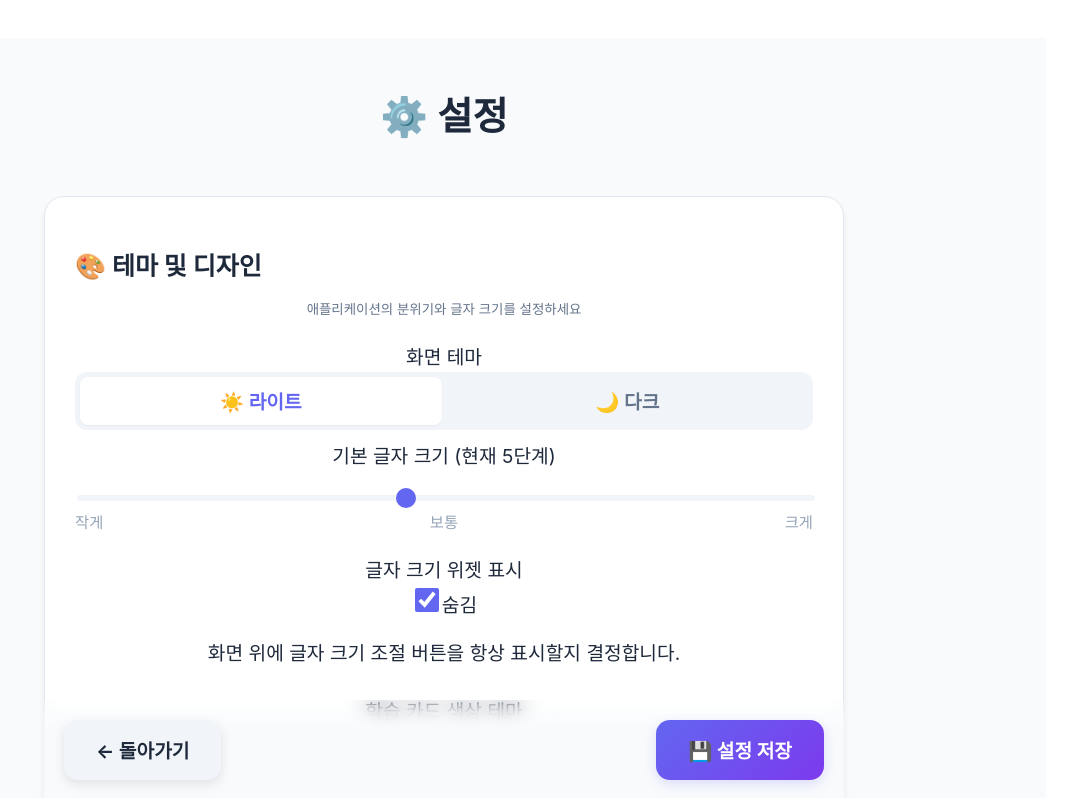
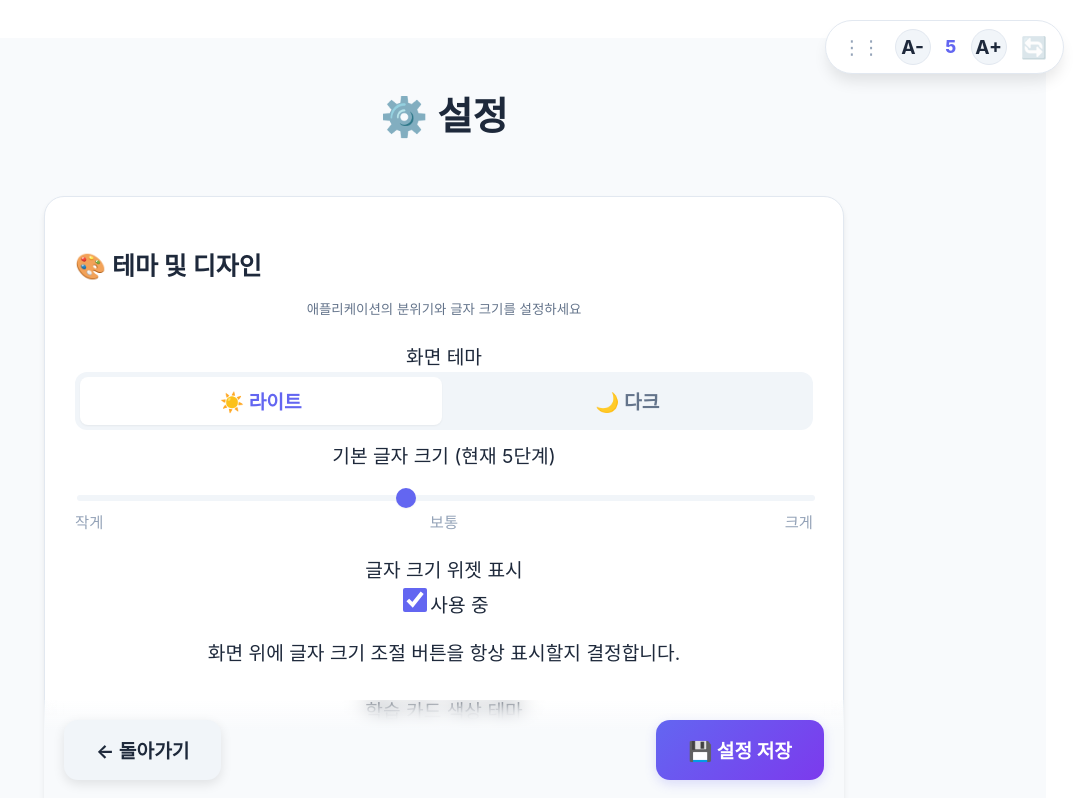
Before and after one commit to jennnieHong/learning_mate, a React (Vite) app in the folder frontend/: page /settings in a window 1280 px wide. Shown: the top 798 px of the page, without its empty margins (196-1280 px from the left). Built offline with nearby package versions, Linux system fonts and the light colour scheme.

Commit message:
fontWidget bug

```diff
--- a/frontend/src/components/Common/FontScaleWidget.jsx
+++ b/frontend/src/components/Common/FontScaleWidget.jsx
@@ -20,13 +20,17 @@ export const FontScaleWidget = () => {
   const [position, setPosition] = useState(settings.fontScaleWidgetPos || { top: 20, right: 20 });
   const dragStartPos = useRef({ x: 0, y: 0 });
   const widgetStartPos = useRef({ top: 0, right: 0 });
+  // 드래그 중 최신 위치를 이벤트 리스너(클로저)에서 참조하기 위한 Ref
+  const livePositionRef = useRef(position);
 
-  // 설정에서 위치가 변경되면 로컬 상태도 동기화
+  // 설정에서 위치가 변경되면 로컬 상태도 동기화 (드래그 중이 아닐 때만)
   useEffect(() => {
-    if (settings.fontScaleWidgetPos) {
-      setPosition(settings.fontScaleWidgetPos);
+    if (settings.fontScaleWidgetPos && !isDragging) {
+      const newPos = settings.fontScaleWidgetPos;
+      setPosition(newPos);
+      livePositionRef.current = newPos;
     }
-  }, [settings.fontScaleWidgetPos]);
+  }, [settings.fontScaleWidgetPos, isDragging]);
 
   if (!settings.showFontScaleWidget) return null;
 
@@ -64,13 +68,16 @@ export const FontScaleWidget = () => {
    * 드래그 이동 핸들러
    */
   const handleMouseMove = (e) => {
-    const deltaX = dragStartPos.current.x - e.clientX; // 오른쪽에서 시작하므로 clientX가 줄어들면 right는 늘어남
+    const deltaX = dragStartPos.current.x - e.clientX;
     const deltaY = e.clientY - dragStartPos.current.y;
 
-    const newTop = Math.max(0, Math.min(window.innerHeight - 50, widgetStartPos.current.top + deltaY));
-    const newRight = Math.max(0, Math.min(window.innerWidth - 100, widgetStartPos.current.right + deltaX));
+    // 화면 경계 제한 (위젯 크기 약 200x60 고려)
+    const newTop = Math.max(0, Math.min(window.innerHeight - 60, widgetStartPos.current.top + deltaY));
+    const newRight = Math.max(0, Math.min(window.innerWidth - 200, widgetStartPos.current.right + deltaX));
 
-    setPosition({ top: newTop, right: newRight });
+    const newPos = { top: newTop, right: newRight };
+    setPosition(newPos);
+    livePositionRef.current = newPos; // 클로저가 최신 값을 볼 수 있게 Ref 업데이트
   };
 
   /**
@@ -81,8 +88,8 @@ export const FontScaleWidget = () => {
     window.removeEventListener('mousemove', handleMouseMove);
     window.removeEventListener('mouseup', handleMouseUp);
 
-    // 최종 위치를 설정에 저장
-    updateSetting('fontScaleWidgetPos', position);
+    // stale closure 방지를 위해 Ref의 현재 값을 저장
+    updateSetting('fontScaleWidgetPos', livePositionRef.current);
   };
 
   /**
@@ -90,6 +97,8 @@ export const FontScaleWidget = () => {
    */
   const handleTouchStart = (e) => {
     const touch = e.touches[0];
+    if (touch.target.closest('button')) return; // 버튼 클릭 시엔 드래그 방지
+
     setIsDragging(true);
     dragStartPos.current = { x: touch.clientX, y: touch.clientY };
     widgetStartPos.current = { ...position };
@@ -101,15 +110,17 @@ export const FontScaleWidget = () => {
     const deltaX = dragStartPos.current.x - touch.clientX;
     const deltaY = touch.clientY - dragStartPos.current.y;
 
-    const newTop = Math.max(0, Math.min(window.innerHeight - 50, widgetStartPos.current.top + deltaY));
-    const newRight = Math.max(0, Math.min(window.innerWidth - 100, widgetStartPos.current.right + deltaX));
+    const newTop = Math.max(0, Math.min(window.innerHeight - 60, widgetStartPos.current.top + deltaY));
+    const newRight = Math.max(0, Math.min(window.innerWidth - 200, widgetStartPos.current.right + deltaX));
 
-    setPosition({ top: newTop, right: newRight });
+    const newPos = { top: newTop, right: newRight };
+    setPosition(newPos);
+    livePositionRef.current = newPos;
   };
 
   const handleTouchEnd = () => {
     setIsDragging(false);
-    updateSetting('fontScaleWidgetPos', position);
+    updateSetting('fontScaleWidgetPos', livePositionRef.current);
   };
 
   return (
@@ -118,17 +129,23 @@ export const FontScaleWidget = () => {
       style={{
         top: `${position.top}px`,
         right: `${position.right}px`,
-        bottom: 'auto' // 기존 bottom 초기화
+        bottom: 'auto'
       }}
-      onMouseDown={handleMouseDown}
       onTouchStart={handleTouchStart}
       onTouchMove={handleTouchMove}
       onTouchEnd={handleTouchEnd}
     >
-      <div className="drag-handle">⋮⋮</div>
+      <div
+        className="drag-handle"
+        onMouseDown={handleMouseDown}
+        style={{ cursor: isDragging ? 'grabbing' : 'grab' }}
+      >
+        ⋮⋮
+      </div>
       <button
         className="scale-btn"
         onClick={handleDecrease}
+        onMouseDown={(e) => e.stopPropagation()} // 드래그 시작 방지
         disabled={currentSize <= 1}
         title="글자 작게"
       >
@@ -140,20 +157,21 @@ export const FontScaleWidget = () => {
       <button
         className="scale-btn"
         onClick={handleIncrease}
+        onMouseDown={(e) => e.stopPropagation()} // 드래그 시작 방지
         disabled={currentSize >= 10}
         title="글자 크게"
       >
         A+
       </button>
-      {temporaryFontSize !== null && (
       <button
-          className="reset-scale-btn"
+        className={`reset-scale-btn ${temporaryFontSize === null ? 'disabled' : ''}`}
         onClick={handleReset}
+        onMouseDown={(e) => e.stopPropagation()}
+        disabled={temporaryFontSize === null}
         title="기본 크기로 복구"
       >
         🔄
       </button>
-      )}
     </div>
   );
 };
--- a/frontend/src/pages/SettingsPage.jsx
+++ b/frontend/src/pages/SettingsPage.jsx
@@ -15,12 +15,6 @@ export default function SettingsPage() {
   // 스토어에서 설정 상태와 업데이트 함수 추출
   const { settings, loadSettings, updateSetting, resetSettings } = useSettingsStore();
 
-  /**
-   * 페이지 진입 시 저장된 설정을 불러옵니다.
-   */
-  useEffect(() => {
-    loadSettings();
-  }, [loadSettings]);
 
   /**
    * 설정을 저장하고 홈으로 돌아갑니다.
--- a/frontend/src/stores/useSettingsStore.js
+++ b/frontend/src/stores/useSettingsStore.js
@@ -36,11 +36,18 @@ export const useSettingsStore = create((set, get) => ({
   /**
    * DB에서 설정을 로드합니다.
    */
-  loadSettings: async () => {
+  loadSettings: async (force = false) => {
+    // 이미 로드되었고 강제 로드가 아니면 중복 로드 방지
+    if (!force && !get().isLoading && get().settings !== DEFAULT_SETTINGS) {
+      return;
+    }
+
     set({ isLoading: true });
     try {
       const saved = await getSettings();
-      set({ settings: saved, isLoading: false });
+      // 기존 저장된 설정과 기본 설정을 병합하여 새로운 키가 누락되지 않도록 합니다.
+      const mergedSettings = { ...DEFAULT_SETTINGS, ...saved };
+      set({ settings: mergedSettings, isLoading: false });
     } catch (error) {
       console.error('설정 로드 실패:', error);
       set({ isLoading: false });
--- a/frontend/src/utils/storage.js
+++ b/frontend/src/utils/storage.js
@@ -225,7 +225,9 @@ export const getSettings = async () => {
     fontSize: 5,
     cardColor: 'indigo',
     cardSaturation: 70,
-    cardLightness: 60
+    cardLightness: 60,
+    showFontScaleWidget: true,
+    fontScaleWidgetPos: { top: 20, right: 20 }
   };
 };
 
```
Lines whose indentation alone changed are shown as unchanged.
